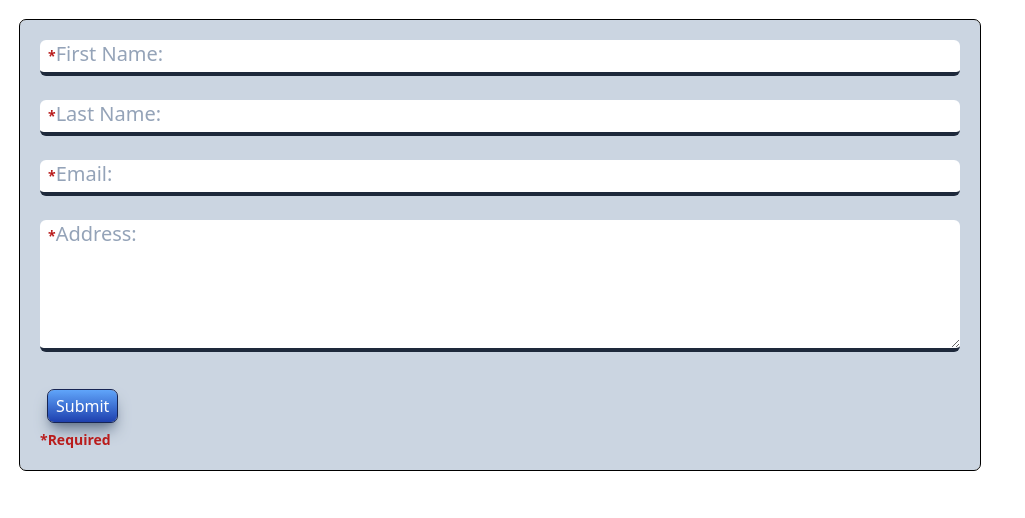
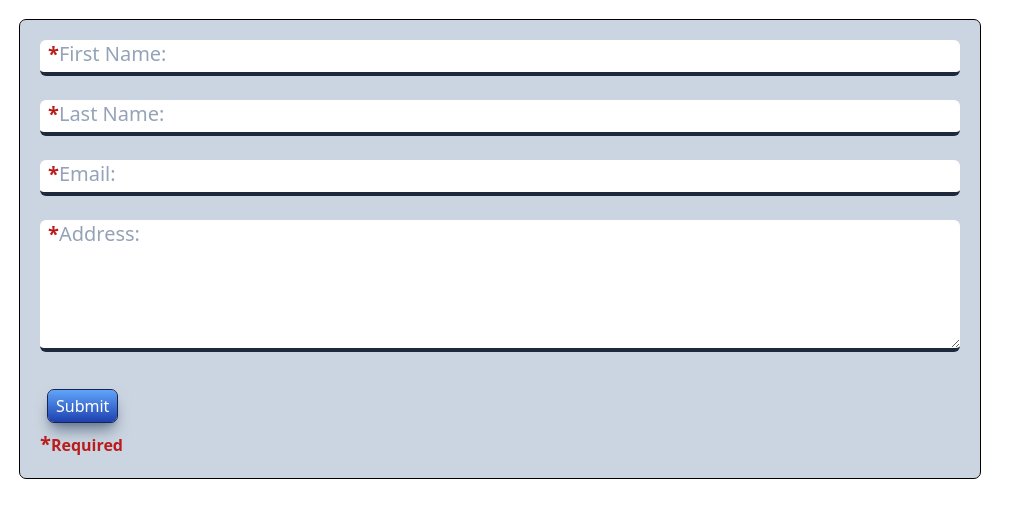
Before and after one commit to remHub/learning-ang, an Angular app: page / in a window 1280 px wide. Shown: the top 518 px of the page, without its empty margins (0-1025 px from the left). Built offline with nearby package versions, Linux system fonts and the light colour scheme.

Commit message:
added styles for required keyword and tranform by gpu and not cpu

```diff
--- a/src/app/form-fields/entry-form/entry-form.component.html
+++ b/src/app/form-fields/entry-form/entry-form.component.html
@@ -109,7 +109,7 @@
       </div>
       <div class="flex flex-row justify-between items-end">
         <button class="btn btn-blue" type="submit">Submit</button>
-        <h1 class="req-text">*Required</h1>
+        <h1 class="req-text"><span [class]="addressAnimate.requiredToggle">*</span>Required</h1>
       </div>
     </form>
   </div>
--- a/src/app/label-animate.service.ts
+++ b/src/app/label-animate.service.ts
@@ -64,9 +64,9 @@ export class LabelAnimateService {
   get requiredToggle(): string {
 
     if (this.animateLabel) {
-      this.reqFlag = "non-req-text";
+      this.reqFlag = "non-req-ast";
     } else if (!this.animateLabel) {
-      this.reqFlag = "req-text";
+      this.reqFlag = "req-ast";
     }
 
     return this.reqFlag;
--- a/src/styles.css
+++ b/src/styles.css
@@ -15,7 +15,7 @@
     @apply absolute top-0 left-2 text-xl transition duration-300 text-slate-400;
   }
   .revertToLabel {
-    @apply -translate-y-6 -translate-x-5 scale-75 text-slate-950;
+    @apply -translate-y-6 -translate-x-5 scale-75 text-slate-950 transform-gpu;
   }
   .btn {
     @apply m-2 bg-gradient-to-b py-1 px-2 font-thin rounded-md outline outline-1 shadow-lg shadow-slate-500 hover:shadow-none hover:translate-y-1 duration-200 focus:bg-gradient-to-t focus:shadow-none focus:translate-y-1;
@@ -34,8 +34,11 @@
   }
 
   .req-text {
-    @apply text-red-700 text-sm font-bold font-sans;
+    @apply text-red-700 text-base font-bold font-sans;
   }
-  .non-req-text {
+  .req-ast {
+    @apply text-red-700 text-xl font-bold font-sans;
+  }
+  .non-req-ast {
     @apply hidden;
   }
```
